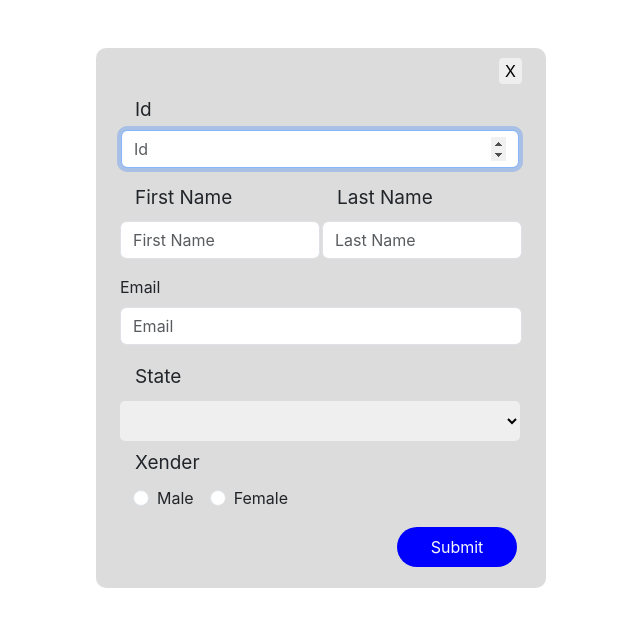
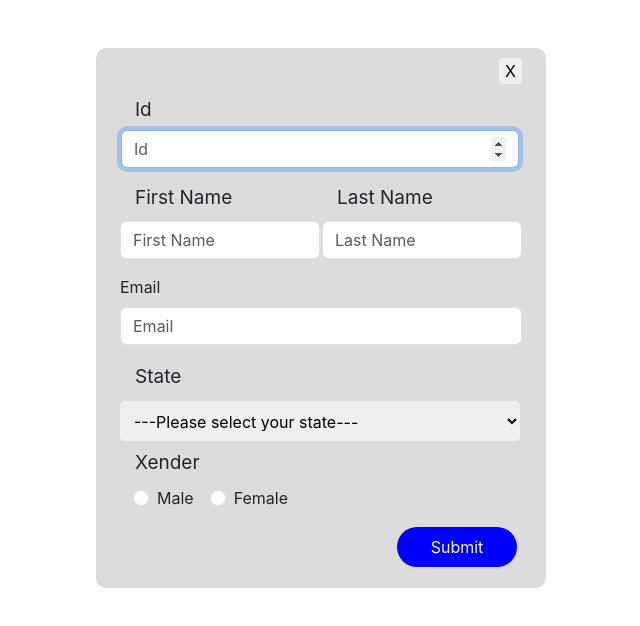
Before and after one commit to VIREN2779/CRUD-APP-React, a React (Vite) app: page /form in a window 1280 px wide. Shown: the top 626 px of the page, without its empty margins (319-959 px from the left). Built offline with nearby package versions, Linux system fonts and the light colour scheme.

Commit message:
feat(Form.jsx): integrate user data submission with Redux state management

```diff
--- a/src/app/UserSlice.js
+++ b/src/app/UserSlice.js
@@ -4,6 +4,12 @@ import InitialData from './initialData.js';
 export const userSlice = createSlice({
     name: 'data',
     initialState: [...InitialData],
+    reducers: {
+        addUserData(state, action) {
+            state.push(action.payload);
+        }
+
+    },
 });
 
 export const { addUserData } = userSlice.actions;
--- a/src/components/Form.jsx
+++ b/src/components/Form.jsx
@@ -1,8 +1,11 @@
 import { useState } from 'react';
 import { useNavigate } from 'react-router-dom';
+import { useDispatch } from 'react-redux';
+import { addUserData } from '../app/UserSlice';
 
 export default function Form() {
     const navigate = useNavigate();
+    const dispatch = useDispatch();
 
     const [formData, setFormData] = useState({
         unid: '',
@@ -22,9 +25,7 @@ export default function Form() {
 
     const handleFormSubmit = (event) => {
         event.preventDefault();
-
-        console.log("data submitted successfully");
-
+        dispatch(addUserData(formData));
         navigate('/');
     };
 
@@ -123,7 +124,9 @@ export default function Form() {
                                 onChange={handleFormChange}
                                 value={formData.stateSelect}
                             >
-                                <option className='select-your-state'></option>
+                                <option className='select-your-state'>
+                                    ---Please select your state---
+                                </option>
                                 <option value='Gujarat'>Gujarat</option>
                                 <option value='Maharashtra'>Maharashtra</option>
                                 <option value='Rajasthan'>Rajasthan</option>
```
